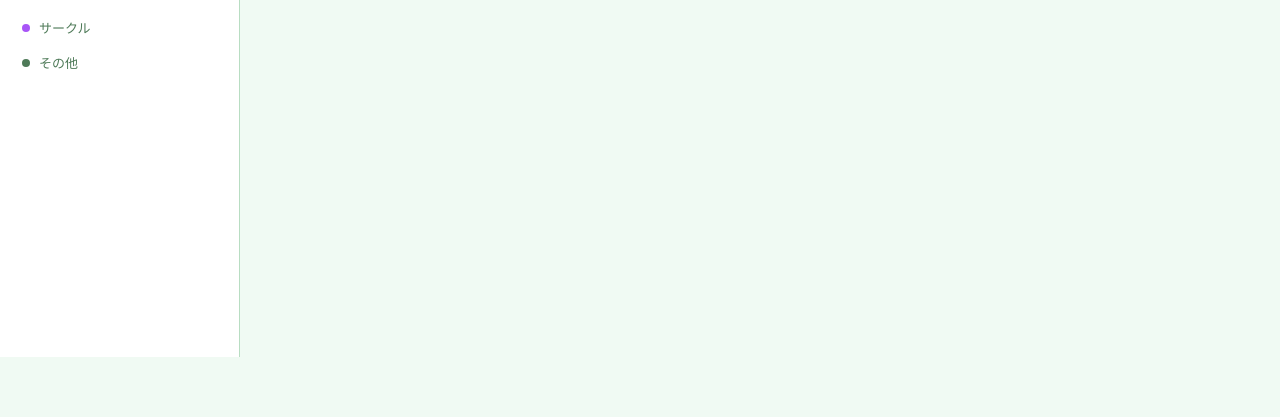
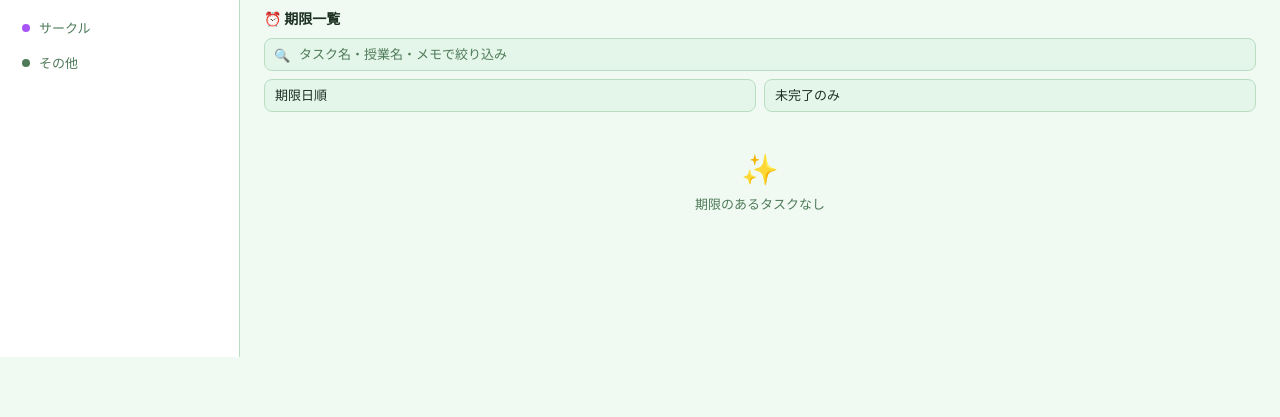
Before and after one commit to vvkumav/unischedule, a plain HTML site: page index.html in a window 1280 px wide. Shown: the part 443-860 px from the top of the page. Drawn offline with nearby package versions, Linux system fonts and the light colour scheme; no server answers.

Commit message:
Move settings to bottom nav, move deadline list to dashboard with sort/search

```diff
--- a/index.html
+++ b/index.html
@@ -551,15 +551,9 @@
     .sidebar{width:240px}
     .app-body{margin-left:240px}
   }
+  .upcoming-toolbar{display:flex;gap:8px;margin-bottom:10px;flex-wrap:wrap}
   /* ── NARROW MOBILE (PWA / small screens) ── */
-  @media(max-width:430px){
-    .header-brand span{display:none}
-    .header h1{font-size:13px;letter-spacing:0}
-    .add-btn-label{display:none}
-    .icon-btn{padding:7px 8px;font-size:14px}
-  }
-  @media(min-width:431px) and (max-width:600px){
-    .header h1{font-size:14px}
+  @media(max-width:560px){
     .add-btn-label{display:none}
   }
 </style>
@@ -576,7 +570,6 @@
   <div class="header-date" id="headerDate"></div>
   <button class="add-btn" onclick="openAddTask()">＋<span class="add-btn-label"> タスク追加</span></button>
   <button class="icon-btn" onclick="openMobileQR()" title="スマートフォンで開く">📱</button>
-  <button class="icon-btn" onclick="openSettings()" title="設定">🛠️</button>
   <button class="icon-btn" onclick="downloadWithData()" title="データを保存してHTMLをダウンロード">🗃️</button>
 </header>
 
@@ -588,7 +581,7 @@
     <button class="nav-item" data-page="tasks" onclick="showPage('tasks',this)"><span>📋</span>タスク・課題</button>
     <button class="nav-item" data-page="stats" onclick="showPage('stats',this)"><span>📈</span>習慣・統計</button>
     <button class="nav-item" data-page="calendar" onclick="showPage('calendar',this)"><span>📆</span>カレンダー</button>
-    <button class="nav-item" data-page="upcoming" onclick="showPage('upcoming',this)"><span>⏰</span>期限一覧</button>
+    <button class="nav-item" onclick="showPage('dashboard',this);setTimeout(()=>document.getElementById('upcomingDashSection')?.scrollIntoView({behavior:'smooth'}),100)"><span>⏰</span>期限一覧</button>
   </div>
   <div class="nav-section" style="margin-top:8px">
     <div class="nav-label">カテゴリ</div>
@@ -621,10 +614,27 @@
         <div class="section-header"><h2>今日の授業</h2></div>
         <div id="todayClasses"></div>
       </div>
-      <div>
-        <div class="section-header"><h2>直近の締め切り</h2></div>
-        <div id="upcomingDeadlines"></div>
-      </div>
+    </div>
+    <div id="upcomingDashSection">
+      <div class="section-header" style="margin-top:16px"><h2>⏰ 期限一覧</h2></div>
+      <div class="upcoming-toolbar">
+        <div class="task-search-wrap" style="flex-basis:100%">
+          <input type="text" id="upcomingSearch" class="task-search-input" placeholder="タスク名・授業名・メモで絞り込み" oninput="renderUpcomingDash()">
+          <button class="task-search-clear" id="upcomingSearchClear" onclick="document.getElementById('upcomingSearch').value='';renderUpcomingDash()" style="display:none" title="クリア">✕</button>
+        </div>
+        <select id="upcomingSortFilter" onchange="renderUpcomingDash()" style="flex:1;min-width:120px;background:var(--surface2);border:1px solid var(--border);color:var(--text);border-radius:8px;padding:8px 10px;font-size:13px;outline:none;-webkit-appearance:none">
+          <option value="due">期限日順</option>
+          <option value="created_new">追加日（新しい順）</option>
+          <option value="created_old">追加日（古い順）</option>
+          <option value="related">関連授業順</option>
+          <option value="name">名前順</option>
+        </select>
+        <select id="upcomingStatusFilter" onchange="renderUpcomingDash()" style="flex:1;min-width:100px;background:var(--surface2);border:1px solid var(--border);color:var(--text);border-radius:8px;padding:8px 10px;font-size:13px;outline:none;-webkit-appearance:none">
+          <option value="pending">未完了のみ</option>
+          <option value="all">すべて</option>
+        </select>
+      </div>
+      <div id="upcomingDashList"></div>
     </div>
   </div>
 
@@ -722,7 +732,7 @@
   <button class="bn-item" data-page="tasks" onclick="showPage('tasks',this)"><span class="bn-icon">📋</span>タスク</button>
   <button class="bn-item" data-page="stats" onclick="showPage('stats',this)"><span class="bn-icon">📈</span>統計</button>
   <button class="bn-item" data-page="calendar" onclick="showPage('calendar',this)"><span class="bn-icon">📆</span>カレンダー</button>
-  <button class="bn-item" data-page="upcoming" onclick="showPage('upcoming',this)"><span class="bn-icon">⏰</span>期限</button>
+  <button class="bn-item" onclick="openSettings()"><span class="bn-icon">🛠️</span>設定</button>
 </nav>
 
 <!-- Add Task Modal -->
@@ -1682,18 +1692,53 @@ function renderDashboard() {
         </div>`;
       }).join('');
 
-  // ── 直近の締め切り
-  const upcoming = pending.filter(t=>t.due).sort((a,b)=>new Date(a.due)-new Date(b.due)).slice(0,5);
-  document.getElementById('upcomingDeadlines').innerHTML = !upcoming.length
-    ? '<div class="empty-state"><div class="es-icon">✨</div>期限のあるタスクなし</div>'
-    : upcoming.map(t=>{
-        const diff=daysUntil(t.due), cls=diff<0?'overdue':diff<=3?'soon':'';
-        const lbl=diff<0?`${-diff}日超過`:diff===0?'今日':`あと${diff}日`;
-        return `<div class="tl-item" style="border-left-color:${priColor(t.pri)}">
-          <div class="tl-date ${cls}">${fmtDate(t.due)}<br>${lbl}</div>
-          <div><div class="tl-title">${t.name}</div><div class="tl-sub">${t.subj||''} ${catBadgeHTML(t.cat)}</div></div>
-        </div>`;
-      }).join('');
+  renderUpcomingDash();
+}
+
+function renderUpcomingDash() {
+  const el = document.getElementById('upcomingDashList');
+  if (!el) return;
+  const sortF   = document.getElementById('upcomingSortFilter')?.value || 'due';
+  const statusF = document.getElementById('upcomingStatusFilter')?.value || 'pending';
+  const rawQ    = document.getElementById('upcomingSearch')?.value || '';
+  const q       = rawQ.toLowerCase().trim();
+
+  // 検索クリアボタン表示切替
+  const clrBtn = document.getElementById('upcomingSearchClear');
+  if (clrBtn) clrBtn.style.display = q ? 'block' : 'none';
+
+  let list = statusF === 'all' ? tasks.filter(t=>t.due) : tasks.filter(t=>!t.done && t.due);
+  if (q) list = list.filter(t =>
+    (t.name||'').toLowerCase().includes(q) ||
+    (t.subj||'').toLowerCase().includes(q) ||
+    (t.note||'').toLowerCase().includes(q)
+  );
+
+  // ソート
+  if (sortF==='due')          list.sort((a,b)=>new Date(a.due)-new Date(b.due));
+  else if (sortF==='created_new') list.sort((a,b)=>b.id-a.id);
+  else if (sortF==='created_old') list.sort((a,b)=>a.id-b.id);
+  else if (sortF==='related') list.sort((a,b)=>(a.subj||'').localeCompare(b.subj||'','ja'));
+  else if (sortF==='name')    list.sort((a,b)=>(a.name||'').localeCompare(b.name||'','ja'));
+
+  if (!list.length) {
+    el.innerHTML = `<div class="empty-state"><div class="es-icon">${q?'🔍':'✨'}</div>${q?`「${rawQ}」に一致するタスクなし`:'期限のあるタスクなし'}</div>`;
+    return;
+  }
+  el.innerHTML = list.map(t => {
+    const diff = daysUntil(t.due);
+    const cls  = diff < 0 ? 'overdue' : diff <= 3 ? 'soon' : '';
+    const lbl  = diff < 0 ? `${-diff}日超過` : diff === 0 ? '今日締め切り' : `あと${diff}日`;
+    return `<div class="tl-item ${t.done?'':''}\" style="border-left-color:${priColor(t.pri)};opacity:${t.done?.6:1}" onclick="openTaskDetail(${t.id})">
+      <div class="tl-date ${cls}">${fmtDate(t.due)}<br><strong>${lbl}</strong></div>
+      <div style="flex:1">
+        <div class="tl-title${t.done?' done':''}">${hlText(t.name,q)}</div>
+        <div class="tl-sub">${t.subj?hlText(t.subj,q)+' / ':''} ${catBadgeHTML(t.cat)} <span class="badge priority-${t.pri}">${{high:'高',mid:'中',low:'低'}[t.pri]}</span></div>
+        ${t.note?`<div class="tl-sub" style="margin-top:3px">${hlText(t.note,q)}</div>`:''}
+      </div>
+      <button class="task-del" style="opacity:1;flex-shrink:0" onclick="event.stopPropagation();deleteTask(${t.id});renderUpcomingDash()" title="削除">🗑</button>
+    </div>`;
+  }).join('');
 }
 
 // ダッシュボードから習慣タスクをトグル
```
